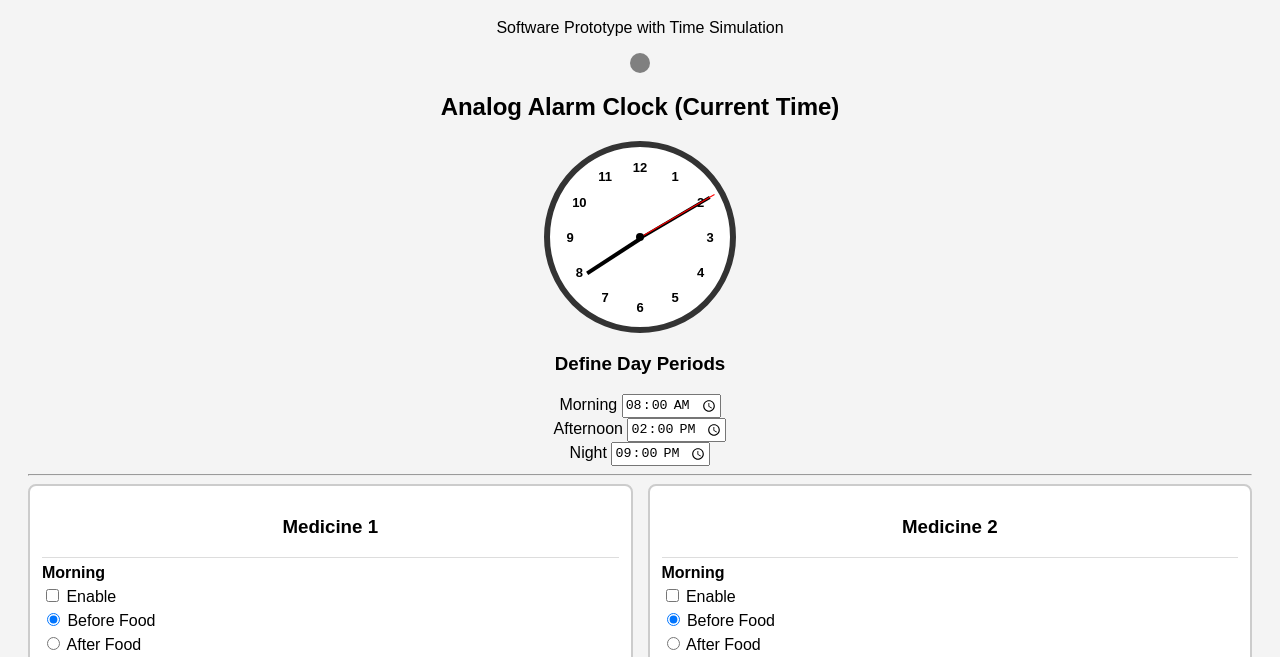
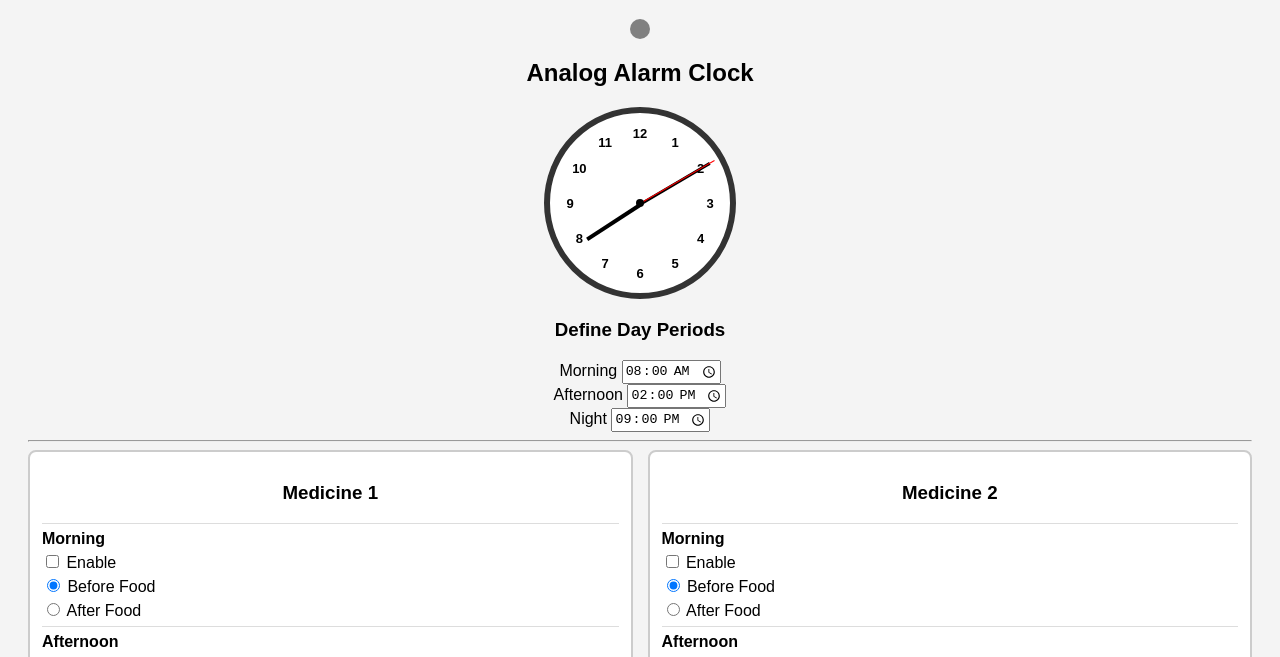
Before and after one commit to CleverFox29/DT-MEDS, a plain HTML site: page index.html in a window 1280 px wide. Shown: the part 89-746 px from the top of the page. Drawn offline with Linux system fonts and the light colour scheme.

Commit message:
hardik dsfdfgvdxgdx

```diff
--- a/index.html
+++ b/index.html
@@ -150,14 +150,13 @@
 <body>
 
     <h1>EasyDose</h1>
-    <p style="text-align:center;">Software Prototype with Time Simulation</p>
 
     <div id="status">
         <div id="led"></div>
         <div id="buzzer">🔊 TAKE MEDICINE</div>
     </div>
 
-    <h2>Analog Alarm Clock (Current Time)</h2>
+    <h2>Analog Alarm Clock</h2>
 
     <div id="clockWrapper">
         <div id="clock"></div>
@@ -196,7 +195,7 @@
     </div>
 
     <script>
-        /*  CLOCK FACE  */
+        /*  kuch change mat karna waise hi nahi chal rha hai */
         const clock = document.getElementById("clock");
         for (let i = 1; i <= 12; i++) {
             const angle = (i * 30 - 90) * Math.PI / 180;
@@ -211,12 +210,12 @@
   <div class="center"></div>
 `;
 
-        /*  STATE  */
         let simulatedTime = null;
         let simulatedPeriod = null;
         let simulatedFood = null;
 
-        /*  DRAWERS  */
+        /*  Hardik bhai, yaha pe 4 ko change karke drawer number daal dena, aur
+        aur kuch change kiya toh maar khayega  */
         const drawerContainer = document.getElementById("drawers");
         for (let i = 1; i <= 4; i++) {
             drawerContainer.innerHTML += `
@@ -249,7 +248,7 @@
   `;
         }
 
-        /*  CHILD LOCK  */
+        /*  child lock likh de hardik  */
         function toggleLock() {
             const locked = lock.checked;
             document.querySelectorAll("input").forEach(input => {
@@ -257,12 +256,12 @@
             });
         }
 
-        /*  CLOCK UPDATE  */
+        /*  Haath mat lagana yahe pe bc */
         function updateClock() {
             const now = simulatedTime || new Date();
             const sec = now.getSeconds();
-            const min = now.getMinutes()-15;
-            const hr = (now.getHours()-3) % 12;
+            const min = now.getMinutes() - 15;
+            const hr = (now.getHours() - 3) % 12;
 
             secondHand.style.transform = `rotate(${sec * 6}deg)`;
             minuteHand.style.transform = `rotate(${min * 6 + sec * 0.1}deg)`;
@@ -271,7 +270,7 @@
         setInterval(updateClock, 1000);
         updateClock();
 
-        /*  PERIOD CHECK     */
+        /*  Date fetvh ka code   */
         setInterval(checkTime, 30000);
         function checkTime() {
             const now = simulatedTime || new Date();
@@ -295,7 +294,8 @@
             return h * 60 + m;
         }
 
-        /*  CORE LOGIC  */
+        /* ye thik kar diyo zaraa soham
+        */
         function evaluate(period, food) {
             let anyActive = false;
 
@@ -316,19 +316,19 @@
             buzzer.style.display = anyActive ? "block" : "none";
         }
 
-        /*  DRAWER OPEN ACTION  */
+        /*  dont touch  */
         function openDrawer(i) {
             const d = document.getElementById(`drawer${i}`);
             d.classList.remove("active");
             d.classList.add("taken");
 
-            // Re-evaluate remaining drawers
+
             const now = simulatedTime || new Date();
             const period = simulatedPeriod || getPeriod(now.getHours(), now.getMinutes());
             evaluate(period, simulatedFood);
         }
 
-        /*  TIME SIMULATION  */
+        /* dont touch  */
         function simulateEvent(h, m, period, food) {
             simulatedTime = new Date();
             simulatedTime.setHours(h, m, 0);
```
